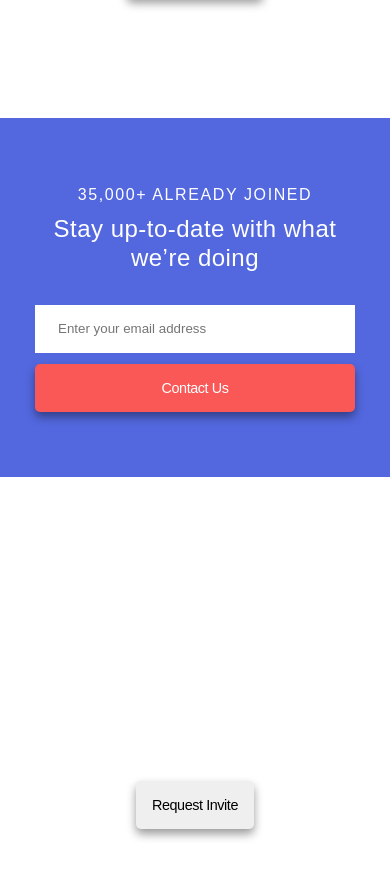
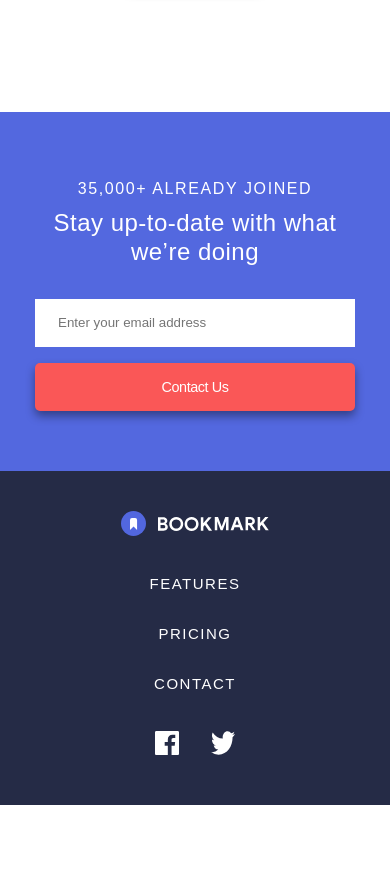
Before and after one commit to izurai27/bookmark-landing-page, a React (Create React App) app: page / in a window 390 px wide. Shown: the part 3910-4787 px from the top of the page. After the commit the page ends 4715 px from the top, so only its background shows below. Built offline with nearby package versions, Linux system fonts and the light colour scheme.

Commit message:
done mobile

```diff
--- a/src/component.styled/faq.styled.js
+++ b/src/component.styled/faq.styled.js
@@ -2,12 +2,12 @@ import styled from "styled-components";
 // import arrow from '../images/icon-arrow.svg'
 
 export const FaqStyles = styled.section`
-  padding:calc(40/16*1rem) calc(36/16*1rem);
+  padding:calc(50/16*1rem) calc(36/16*1rem);
   text-align: center;
 
   .questionItem{
     text-align: left;
-    padding-top:calc(30/16*1rem);
+    padding-top:calc(28/16*1rem);
     padding-bottom:calc(20/16*1rem);
     border-bottom: 1px solid var(--GrayishBlue);
   }
--- a/src/component.styled/footer.styled.js
+++ b/src/component.styled/footer.styled.js
@@ -1,19 +1,21 @@
 import styled from "styled-components"
 
 export const FooterStyled = styled.footer`
-  background-color: var(--darkBlue);
+  background-color: hsl(var(--VeryDarkBlue));
   color:#fff;
   display:flex;
   flex-direction: column;
   align-items: center;
   text-align: center;
-  row-gap: 2.4rem;
-  padding:calc(37/16*1rem);
+  row-gap: 2.5rem;
+  padding:calc(40/16*1rem);
+  padding-bottom:calc(50/16*1rem);
   font-size: calc(15/16*1rem);
 
-  /* .footer_logo g path{
+  .footer_logo path{
+    /* stroke:#fff; */
     fill:#fff;
-  } */
+  }
 
   ul, .group{
     width:100%;
@@ -26,16 +28,17 @@ export const FooterStyled = styled.footer`
   ul{
     display:flex;
     flex-direction: column;
-    row-gap: calc(20/16*1rem);
+    row-gap: calc(35/16*1rem);
   }
 
   .socmed{
     display: flex;
-    column-gap: 1rem;
+    /* column-gap: 1rem; */
   }
 
   li{
     cursor:pointer;
+    letter-spacing: 0.1em;
   }
 
   .right{
--- a/src/component.styled/subs.styled.js
+++ b/src/component.styled/subs.styled.js
@@ -5,10 +5,11 @@ export const SubscribeStyled = styled.section`
   flex-direction: column;
   align-items: center;
   padding:calc(65/16*1rem) calc(35/16*1rem);
+  padding-bottom:calc(60/16*1rem);
   text-align: center;
   background-color: var(--SoftBlue);
   color:white;
-  margin-top:calc(80/16*1rem);
+  margin-top:calc(75/16*1rem);
 
   p{
     color:white;
--- a/src/components/faq.jsx
+++ b/src/components/faq.jsx
@@ -41,7 +41,7 @@ const Faq = () => {
       <Gap height='1.5rem'/>
       <p>Here are some of our FAQs. If you have any other questions you’d like
         answered please feel free to email us.</p>
-    <Gap height='3rem'/>
+    <Gap height='2.3rem'/>
     {faqitems.map((el,index) => {
       return(
         <div className="questionItem" key={index} onClick={handleclick}>
@@ -55,7 +55,7 @@ const Faq = () => {
       )
     })}
 
-    <Gap height='3rem'/>
+    <Gap height='2.9rem'/>
     <button className="blue">More Info</button>
     </FaqStyles>
 
--- a/src/components/footer.jsx
+++ b/src/components/footer.jsx
@@ -1,41 +1,31 @@
 import React from 'react'
 import { FooterStyled } from '../component.styled/footer.styled'
 // import { ReactComponent as Logo } from '../images/logo copy.svg'
-// import { ReactComponent as Logo } from '../images/logo.svg'
-// import fb from '../images/icon-facebook.svg'
+import { ReactComponent as Logo } from '../images/logo-bookmark.svg'
+import fb from '../images/icon-facebook.svg'
 // import ig from '../images/icon-instagram.svg'
-// import twit from '../images/icon-twitter.svg'
+import twit from '../images/icon-twitter.svg'
 // import yt from '../images/icon-youtube.svg'
 // import pin from '../images/icon-pinterest.svg'
+import Gap from './Gap'
 
 const Footer = () => {
   return (
     <FooterStyled>
-      <div className="group left">
-        {/* <Logo className='footer_logo'/> */}
-        <div className="socmed">
-          {/* <img src={fb} alt="facebook logo" />
-          <img src={yt} alt="youtube logo" />
-          <img src={twit} alt="twitter logo" />
-          <img src={pin} alt="pinterest logo" />
-          <img src={ig} alt="instagram logo" /> */}
+        <Logo className='footer_logo'/>
+
+
+      <ul>
+        <li>FEATURES</li>
+        <li>PRICING</li>
+        <li>CONTACT</li>
+      </ul>
+      <div className="socmed">
+          <img src={fb} alt="fb_link" />
+          <Gap width='2rem'/>
+          <img src={twit} alt="twitter_link" />
         </div>
 
-      </div>
-
-      <ul>
-        <li>About Us</li>
-        <li>Contact</li>
-        <li>Blog</li>
-        <li>Careers</li>
-        <li>Support</li>
-        <li>Privacy Policy</li>
-      </ul>
-      <div className="group right">
-        <button>Request Invite</button>
-        <div>© Easybank. All Rights Reserved</div>
-
-      </div>
     </FooterStyled>
 
   )
--- a/src/components/subscribe.jsx
+++ b/src/components/subscribe.jsx
@@ -37,7 +37,7 @@ const Subscribe = () => {
         </div>
         <div className="warning ">Whoops, make sure it's an email</div>
       </div>
-      <Gap height='0.7rem'/>
+      <Gap height='1rem'/>
       <button className='red'>Contact Us</button>
 
     </SubscribeStyled>
```
